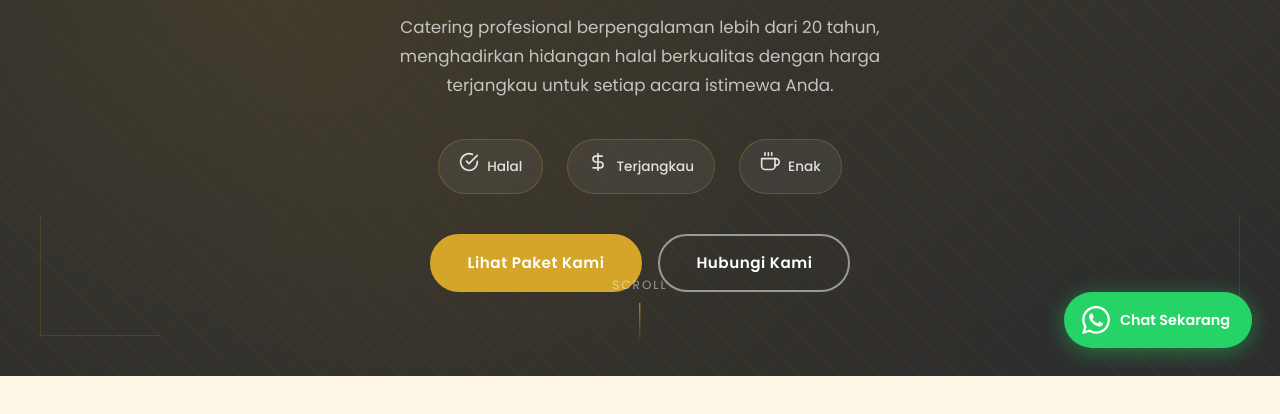
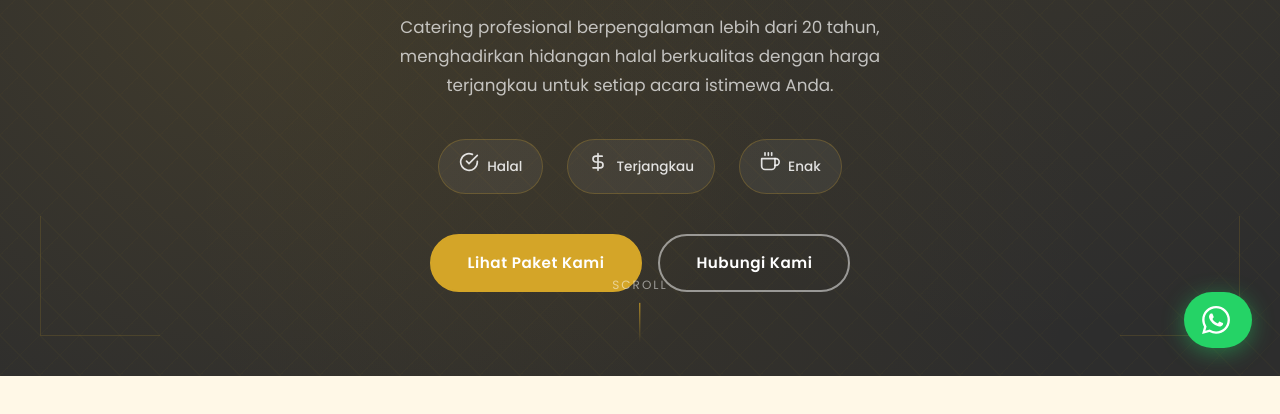
Before and after one commit to aminihmusda/aminihmusda.github.io, a plain HTML site: page index.html in a window 1280 px wide. Shown: the part 424-838 px from the top of the page. Drawn offline with nearby package versions, Linux system fonts and the light colour scheme; a web font is replaced by a local one.

```diff
--- a/index.html
+++ b/index.html
@@ -1078,13 +1078,12 @@
   </footer>
 
   <!-- ===== FLOATING WA BUTTON ===== -->
-  <a href="https://wa.me/628568773200?text=Halo%20Bu%2C%20saya%20tertarik%20dengan%20layanan%20catering%20AMC.%20Boleh%20info%20lebih%20lanjut%3F"
-    class="wa-float" target="_blank" rel="noopener" aria-label="Chat WhatsApp AMC">
+  <a href="https://wa.me/6281234567890?text=Halo%20AMC%2C%20saya%20tertarik%20dengan%20layanan%20catering%20Anda.%20Boleh%20info%20lebih%20lanjut%3F"
+    class="wa-float" target="_blank" rel="noopener" aria-label="Chat via WhatsApp" title="Chat via WhatsApp">
     <svg xmlns="http://www.w3.org/2000/svg" width="28" height="28" viewBox="0 0 24 24" fill="currentColor">
       <path
         d="M17.472 14.382c-.297-.149-1.758-.867-2.03-.967-.273-.099-.471-.148-.67.15-.197.297-.767.966-.94 1.164-.173.199-.347.223-.644.075-.297-.15-1.255-.463-2.39-1.475-.883-.788-1.48-1.761-1.653-2.059-.173-.297-.018-.458.13-.606.134-.133.298-.347.446-.52.149-.174.198-.298.298-.497.099-.198.05-.371-.025-.52-.075-.149-.669-1.612-.916-2.207-.242-.579-.487-.5-.669-.51-.173-.008-.371-.01-.57-.01-.198 0-.52.074-.792.372-.272.297-1.04 1.016-1.04 2.479 0 1.462 1.065 2.875 1.213 3.074.149.198 2.096 3.2 5.077 4.487.709.306 1.262.489 1.694.625.712.227 1.36.195 1.871.118.571-.085 1.758-.719 2.006-1.413.248-.694.248-1.289.173-1.413-.074-.124-.272-.198-.57-.347m-5.421 7.403h-.004a9.87 9.87 0 0 1-5.031-1.378l-.361-.214-3.741.982.998-3.648-.235-.374a9.86 9.86 0 0 1-1.51-5.26c.001-5.45 4.436-9.884 9.888-9.884 2.64 0 5.122 1.03 6.988 2.898a9.825 9.825 0 0 1 2.893 6.994c-.003 5.45-4.437 9.884-9.885 9.884m8.413-18.297A11.815 11.815 0 0 0 12.05 0C5.495 0 .16 5.335.157 11.892c0 2.096.547 4.142 1.588 5.945L.057 24l6.305-1.654a11.882 11.882 0 0 0 5.683 1.448h.005c6.554 0 11.89-5.335 11.893-11.893a11.821 11.821 0 0 0-3.48-8.413Z" />
     </svg>
-    <span class="wa-float-label">Chat Sekarang</span>
   </a>
 
   <!-- ===== BACK TO TOP ===== -->
```
